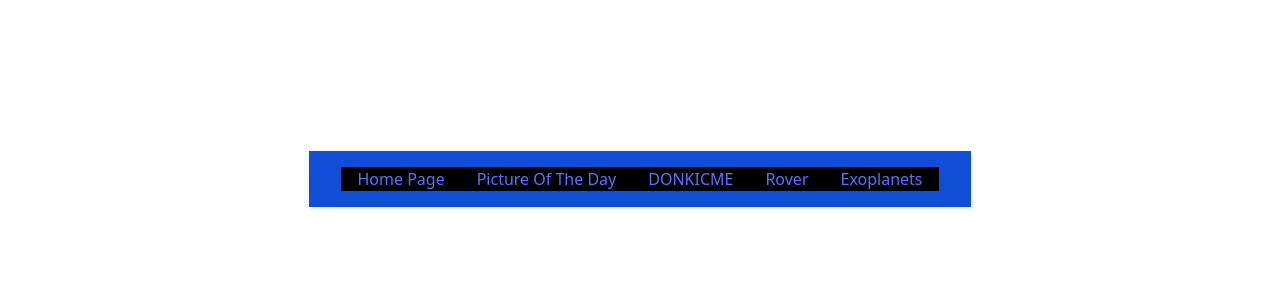
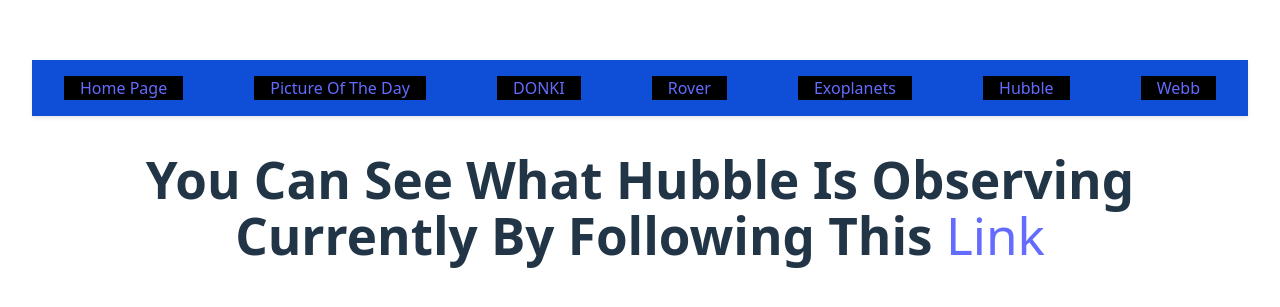
Before and after one commit to Zzmrhy/Personal-interest-API, a React (Vite) app in the folder space/: page /hubble in a window 1280 px wide. Shown: the part 221-528 px from the top of the page. Built offline with nearby package versions, Linux system fonts and the light colour scheme; no server answers.

Commit message:
made new pages, because why not

```diff
--- a/space/src/App.jsx
+++ b/space/src/App.jsx
@@ -15,6 +15,8 @@
 import DonkiNotification from "./pages/DONKI/DonkiNotifications";
 import DonkiHSS from "./pages/DONKI/DonkiHSS";
 import Exoplanets from "./pages/Exoplanets";
+import Hubble from "./pages/Hubble";
+import Webb from "./pages/Webb";
 function App() {
   return (
     <main>
@@ -33,6 +35,8 @@
         <Route path="/donkiHSS" element={<DonkiHSS />} />
         <Route path="/rover" element={<Rovers />} />
         <Route path="/exoplanets" element={<Exoplanets />} />
+        <Route path="/hubble" element={<Hubble />} />
+        <Route path="/webb" element={<Webb />} />
       </Routes>
     </main>
   );
--- a/space/src/components/NavBar.jsx
+++ b/space/src/components/NavBar.jsx
@@ -15,7 +15,7 @@
       </div>
       <div className="navbar-brand, link">
         <Link to="/donki" className="nav-link">
-          DONKICME
+          DONKI
         </Link>
       </div>
       <div className="navbar-brand, link">
@@ -29,6 +29,18 @@
           Exoplanets
         </Link>
       </div>
+
+      <div className="navbar-brand, link">
+        <Link to="/hubble" className="nav-link">
+          Hubble
+        </Link>
+      </div>
+
+      <div className="navbar-brand, link">
+        <Link to="/webb" className="nav-link">
+          Webb
+        </Link>
+      </div>
     </nav>
   );
 }
--- /dev/null
+++ b/space/src/pages/Hubble.jsx
@@ -0,0 +1,14 @@
+function Hubble() {
+  return (
+    <div>
+      <h1>
+        You Can See What Hubble Is Observing Currently By Following This{" "}
+        <a href="https://spacetelescopelive.org/hubble?obsId=01JTRXTARB50103VGYPRKS0VBF">
+          Link
+        </a>
+      </h1>
+    </div>
+  );
+}
+
+export default Hubble;
--- /dev/null
+++ b/space/src/pages/Webb.jsx
@@ -0,0 +1,12 @@
+function Webb() {
+  return (
+    <div>
+      <h1>
+        You Can See What Webb Is Observing Currently By Following This{" "}
+        <a href="https://spacetelescopelive.org/webb">Link</a>
+      </h1>
+    </div>
+  );
+}
+
+export default Webb;
```
